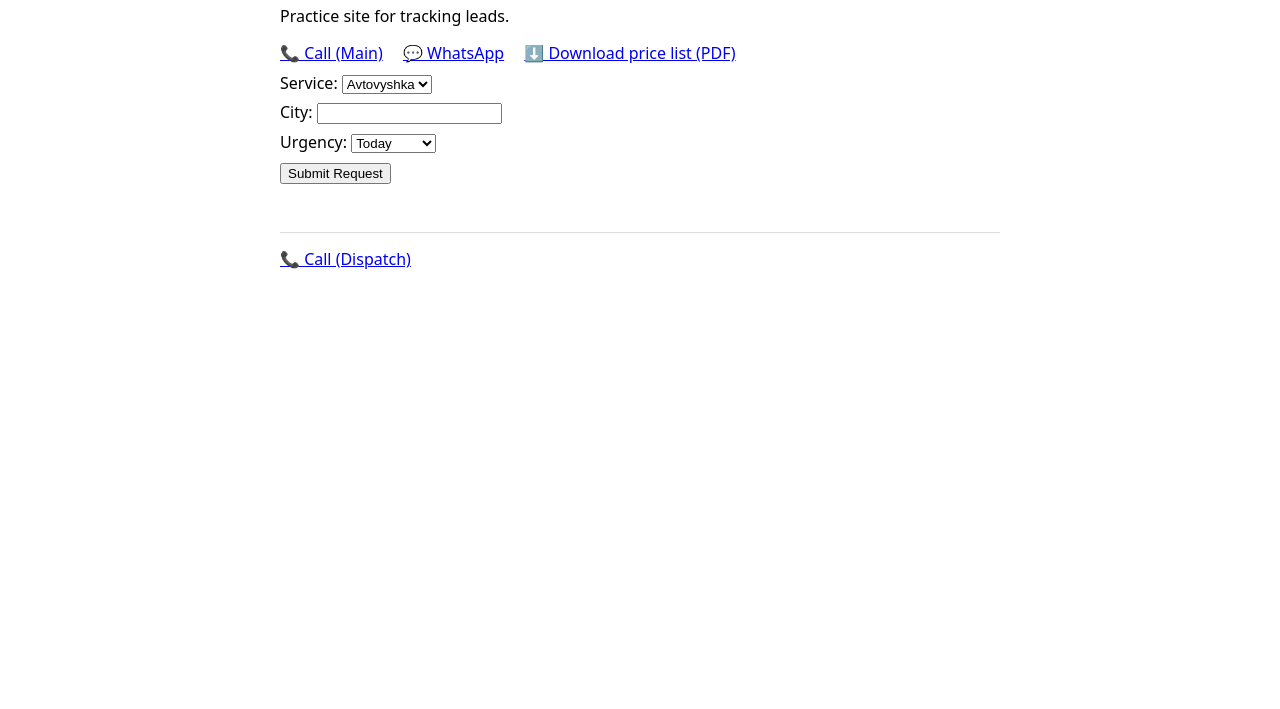
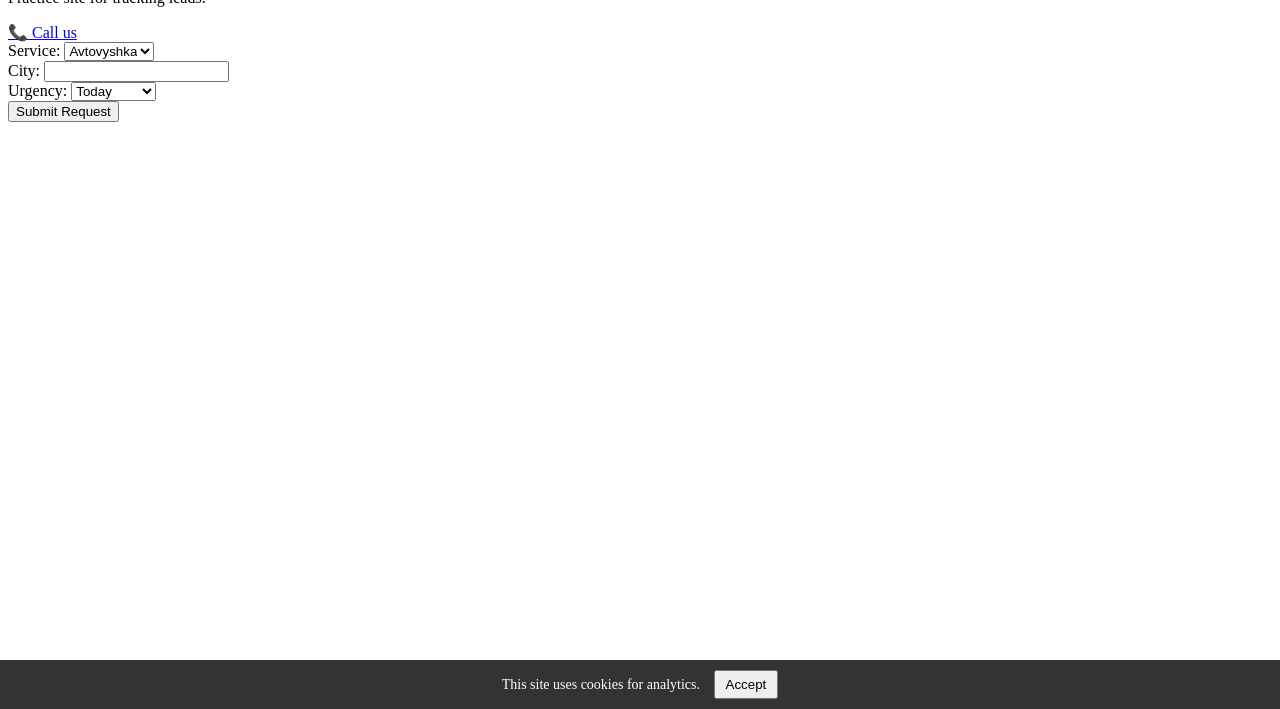
Before and after one commit to duiosqw-create/measurement-demo, a plain HTML site: page index.html in a window 1280 px wide. Shown: the part 91-800 px from the top of the page. Drawn offline with Linux system fonts and the light colour scheme.

Commit message:
Add minimal cookie banner with consent_granted event

```diff
--- a/index.html
+++ b/index.html
@@ -1,97 +1,100 @@
 <!DOCTYPE html>
 <html lang="en">
 <head>
-  <meta charset="UTF-8" />
-  <meta name="viewport" content="width=device-width, initial-scale=1.0"/>
+  <meta charset="UTF-8">
+  <meta name="viewport" content="width=device-width, initial-scale=1.0">
   <title>Measurement Demo</title>
 
   <!-- Google Tag Manager -->
   <script>(function(w,d,s,l,i){w[l]=w[l]||[];w[l].push({'gtm.start':
-  new Date().getTime(),event:'gtm.js'});var f=d.getElementsByTagName(s)[0],
-  j=d.createElement(s),dl=l!='dataLayer'?'&l='+l:'';j.async=true;j.src=
-  'https://www.googletagmanager.com/gtm.js?id='+i+dl;f.parentNode.insertBefore(j,f);
-  })(window,document,'script','dataLayer','GTM-W5NTT98P');</script>
+      new Date().getTime(),event:'gtm.js'});var f=d.getElementsByTagName(s)[0],
+      j=d.createElement(s),dl=l!='dataLayer'?'&l='+l:'';j.async=true;j.src=
+      'https://www.googletagmanager.com/gtm.js?id='+i+dl;f.parentNode.insertBefore(j,f);
+      })(window,document,'script','dataLayer','GTM-W5NTT98P');</script>
   <!-- End Google Tag Manager -->
+
   <style>
-    body { max-width: 720px; margin: 2rem auto; line-height: 1.35; font-family: system-ui, -apple-system, Segoe UI, Roboto, sans-serif; }
-    .row { margin: .5rem 0; }
-    .cta { display: inline-block; margin-right: 1rem; }
-    footer { margin-top: 3rem; padding-top: 1rem; border-top: 1px solid #ddd; }
+    #cookie-banner {
+      position: fixed;
+      bottom: 0;
+      left: 0;
+      right: 0;
+      background: #333;
+      color: #fff;
+      padding: 10px;
+      text-align: center;
+      font-size: 14px;
+    }
+    #cookie-banner button {
+      margin-left: 10px;
+      padding: 5px 10px;
+      cursor: pointer;
+    }
   </style>
 </head>
 <body>
+
   <!-- Google Tag Manager (noscript) -->
   <noscript><iframe src="https://www.googletagmanager.com/ns.html?id=GTM-W5NTT98P"
-  height="0" width="0" style="display:none;visibility:hidden"></iframe></noscript>
+      height="0" width="0" style="display:none;visibility:hidden"></iframe></noscript>
   <!-- End Google Tag Manager (noscript) -->
 
   <h1>SpetsTeknika Rentals Demo</h1>
   <p>Practice site for tracking leads.</p>
 
-  <!-- Header contact CTAs -->
-  <div class="row">
-    <a class="cta" id="call-header" data-cta="call_header" href="tel:+1234567890">📞 Call (Main)</a>
-    <a class="cta" id="wa-header"   data-cta="whatsapp_header" href="https://wa.me/1234567890?text=Hi%20team%2C%20need%20help">💬 WhatsApp</a>
-    <a class="cta" id="price-pdf"   data-cta="price_pdf" href="/price-list.pdf" download>⬇️ Download price list (PDF)</a>
-  </div>
+  <!-- Call button -->
+  <a href="tel:+1234567890" id="call-btn" data-cta="call_header">📞 Call us</a>
 
   <!-- Lead form -->
-  <form id="lead-form" action="" method="GET"> <!-- use GET so we can redirect to ?submitted=1 -->
-    <div class="row">
-      <label for="lead_service">Service:</label>
-      <select id="lead_service" name="lead_service" data-field="service">
+  <form id="lead-form" action="https://example.com/form-handler" method="POST">
+    <label>
+      Service:
+      <select name="lead_service">
         <option value="avtovyshka">Avtovyshka</option>
         <option value="avtokran">Avtokran</option>
       </select>
-    </div>
+    </label><br>
 
-    <div class="row">
-      <label for="lead_city">City:</label>
-      <input id="lead_city" name="lead_city" type="text" data-field="city" />
-    </div>
+    <label>
+      City: <input type="text" name="lead_city">
+    </label><br>
 
-    <div class="row">
-      <label for="lead_urgency">Urgency:</label>
-      <select id="lead_urgency" name="lead_urgency" data-field="urgency">
+    <label>
+      Urgency:
+      <select name="lead_urgency">
         <option value="today">Today</option>
         <option value="48h">48 hours</option>
         <option value="scheduled">Scheduled</option>
       </select>
-    </div>
+    </label><br>
 
-    <!-- Hidden UTM fields for later practice -->
-    <input type="hidden" id="utm_source"   name="utm_source">
-    <input type="hidden" id="utm_medium"   name="utm_medium">
+    <!-- Hidden UTM fields -->
+    <input type="hidden" id="utm_source" name="utm_source">
     <input type="hidden" id="utm_campaign" name="utm_campaign">
 
-    <button id="submit-btn" type="submit" data-cta="submit_form">Submit Request</button>
+    <button type="submit">Submit Request</button>
   </form>
 
-  <footer>
-    <!-- Footer contact CTAs (second phone number for segmentation) -->
-    <a class="cta" id="call-footer" data-cta="call_footer" href="tel:+1098765432">📞 Call (Dispatch)</a>
-  </footer>
-
-  <!-- Simple JS: persist UTMs + fake "thank you" -->
+  <!-- Script to fill UTMs -->
   <script>
     const params = new URLSearchParams(window.location.search);
-    ['utm_source','utm_medium','utm_campaign'].forEach(k=>{
+    ['utm_source','utm_campaign'].forEach(k=>{
       const v = params.get(k);
-      if (v) document.getElementById(k).value = v;
+      if(v) document.getElementById(k).value = v;
     });
+  </script>
 
-    // Fake thank-you: when form submitted, reload with ?submitted=1 so you can trigger GA4 'generate_lead'
-    const form = document.getElementById('lead-form');
-    form.addEventListener('submit', (e) => {
-      // allow normal submit but build a clean thank-you URL
-      const u = new URL(window.location.href);
-      u.searchParams.set('submitted', '1');
-      // keep the form fields in the URL for debugging
-      u.searchParams.set('lead_service', document.getElementById('lead_service').value);
-      u.searchParams.set('lead_city', document.getElementById('lead_city').value);
-      u.searchParams.set('lead_urgency', document.getElementById('lead_urgency').value);
-      window.location.assign(u.toString());
-      e.preventDefault();
+  <!-- Minimal cookie banner -->
+  <div id="cookie-banner">
+    This site uses cookies for analytics.
+    <button id="accept-cookies">Accept</button>
+  </div>
+
+  <script>
+    document.getElementById("accept-cookies").addEventListener("click", function() {
+      dataLayer.push({ event: "consent_granted" });
+      document.getElementById("cookie-banner").style.display = "none";
+      console.log("Consent granted pushed to dataLayer");
     });
   </script>
 </body>
```
